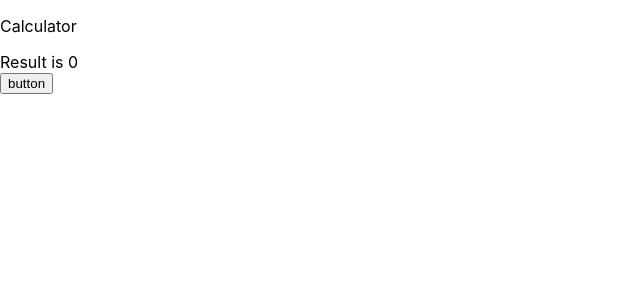
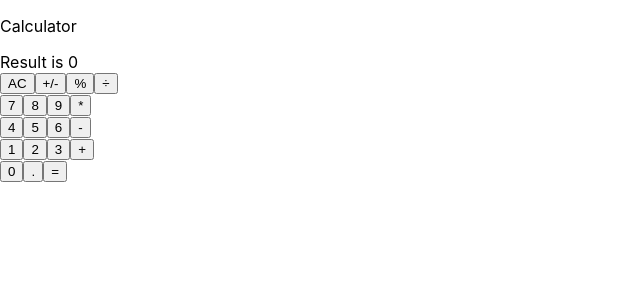
Before and after one commit to gscarv13/react-calculator, a React (Create React App) app: page / in a window 1280 px wide. Shown: the top 300 px of the page, without its empty margins (0-640 px from the left). Built offline with nearby package versions, Linux system fonts and the light colour scheme.

Commit message:
Remove default prop from Button, Add buttons to ButtonPanel component

```diff
--- a/src/components/Button.js
+++ b/src/components/Button.js
@@ -10,12 +10,8 @@ function Button(props) {
   );
 }
 
-Button.defaultProps = {
-  name: 'button',
-};
-
 Button.propTypes = {
-  name: PropTypes.string,
+  name: PropTypes.string.isRequired,
 };
 
 export default Button;
--- a/src/components/ButtonPanel.js
+++ b/src/components/ButtonPanel.js
@@ -3,9 +3,37 @@ import Button from './Button';
 
 function ButtonPanel() {
   return (
-    <fragment>
-      <Button />
-    </fragment>
+    <>
+      <div>
+        <Button name="AC" />
+        <Button name="+/-" />
+        <Button name="%" />
+        <Button name="÷" />
+      </div>
+      <div>
+        <Button name="7" />
+        <Button name="8" />
+        <Button name="9" />
+        <Button name="*" />
+      </div>
+      <div>
+        <Button name="4" />
+        <Button name="5" />
+        <Button name="6" />
+        <Button name="-" />
+      </div>
+      <div>
+        <Button name="1" />
+        <Button name="2" />
+        <Button name="3" />
+        <Button name="+" />
+      </div>
+      <div>
+        <Button name="0" />
+        <Button name="." />
+        <Button name="=" />
+      </div>
+    </>
   );
 }
 
```
